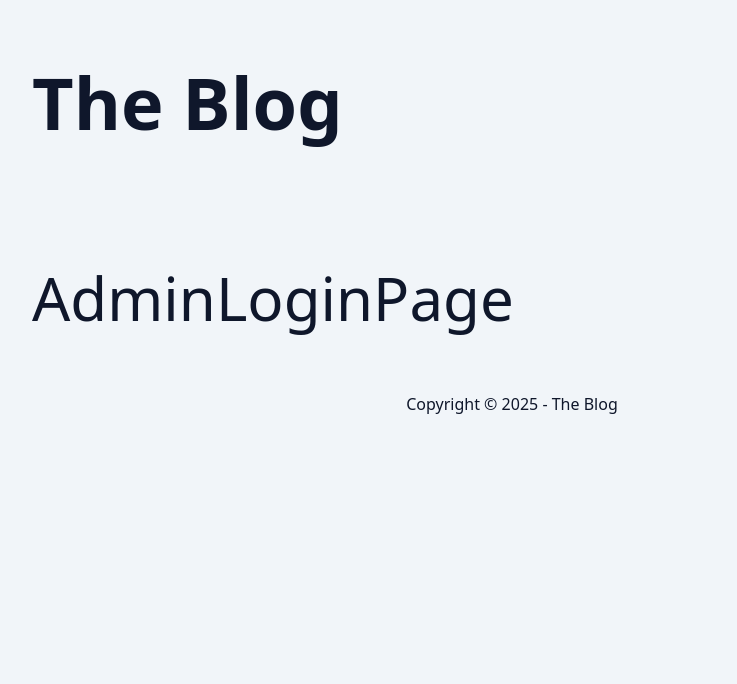
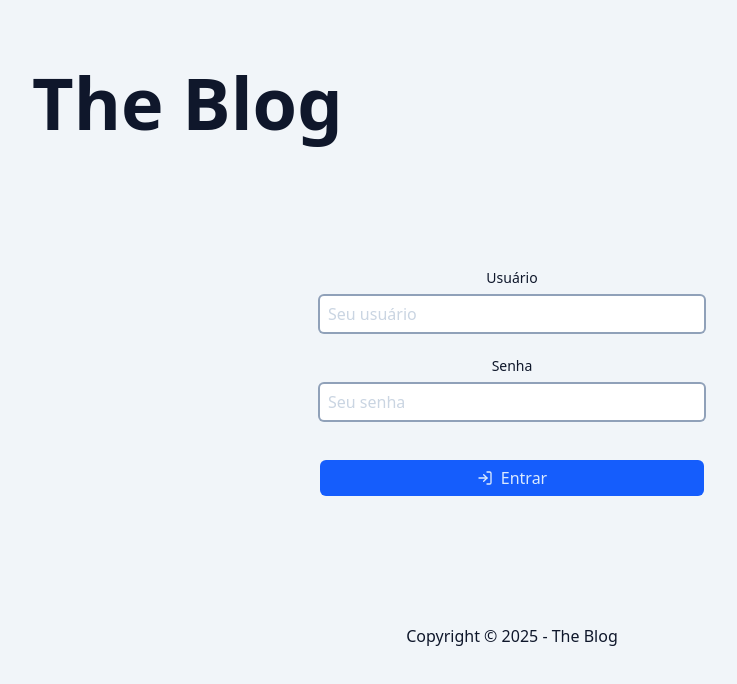
Before and after one commit to DenisSantos35/the-blog-next-react-course, a Next.js app: page /admin/login in a window 1280 px wide. Shown: the top 684 px of the page, without its empty margins (128-865 px from the left). Built offline with nearby package versions, Linux system fonts and the light colour scheme.

Commit message:
Componente LoginForm + server actions loginAction e logoutAction

```diff
--- /dev/null
+++ b/src/actions/login/login-action.ts
@@ -0,0 +1,18 @@
+'use server';
+
+import { asyncDelay } from "@/utils/async-delay";
+
+type LoginActionState = {
+  username: string;
+  error: string;
+}
+
+export async function loginAction(state: LoginActionState, formData: FormData){
+  await asyncDelay(5000) // Vou manter
+
+  return {
+    username: '',
+    error: '',
+  }
+
+}
--- /dev/null
+++ b/src/actions/login/logout-actions.ts
@@ -0,0 +1,8 @@
+'use server';
+
+import { asyncDelay } from "@/utils/async-delay";
+
+export async function logoutAction(){
+  await asyncDelay(5000) // Vou manter
+
+}
--- a/src/app/admin/login/page.tsx
+++ b/src/app/admin/login/page.tsx
@@ -1,5 +1,9 @@
+
+import { LoginForm } from "@/components/Admin/LoginForm";
+
+
 export const dynamic = 'force-dynamic';
 
 export default async function AdminLoginPage(){
-  return <div className='py-16 text-6xl'>AdminLoginPage </div>;
+  return <LoginForm />
 }
--- /dev/null
+++ b/src/components/Admin/LoginForm/index.tsx
@@ -0,0 +1,55 @@
+'use client'
+
+import { loginAction } from "@/actions/login/login-action";
+import { Button } from "@/components/Button";
+import { InputText } from "@/components/InputText";
+import clsx from "clsx";
+import { LogInIcon } from "lucide-react";
+import { useActionState, useEffect } from "react";
+import { toast } from "react-toastify";
+
+
+export function LoginForm(){
+  const initialState = {
+    username: '',
+    error: '',
+  }
+  const [state, action, isPending] = useActionState(loginAction, initialState);
+
+  useEffect(() => {
+    if(state.error){
+      toast.dismiss();
+      toast.error(state.error);
+    }
+  }, [state]);
+  return <div className={clsx('flex items-center justify-center',
+    'text-center max-w-sm mt-16 mb-32 mx-auto ',
+
+  )}>
+  <form action={action} className="flex-1 flex flex-col gap-6">
+    <InputText
+      type="text"
+      name="username"
+      labelText="Usuário"
+      placeholder="Seu usuário"
+      disabled={isPending}
+      defaultValue={state.username}
+    />
+
+    <InputText
+     type="password"
+     name="password"
+     labelText="Senha"
+     placeholder="Seu senha"
+     disabled={isPending}
+    />
+
+    <Button disabled={isPending} type="submit" className="mt-4">
+      <LogInIcon />
+      Entrar
+    </Button>
+    {!!state.error && <p className="text-red-600">{state.error}</p>}
+  </form>
+
+  </div>;
+}
```
